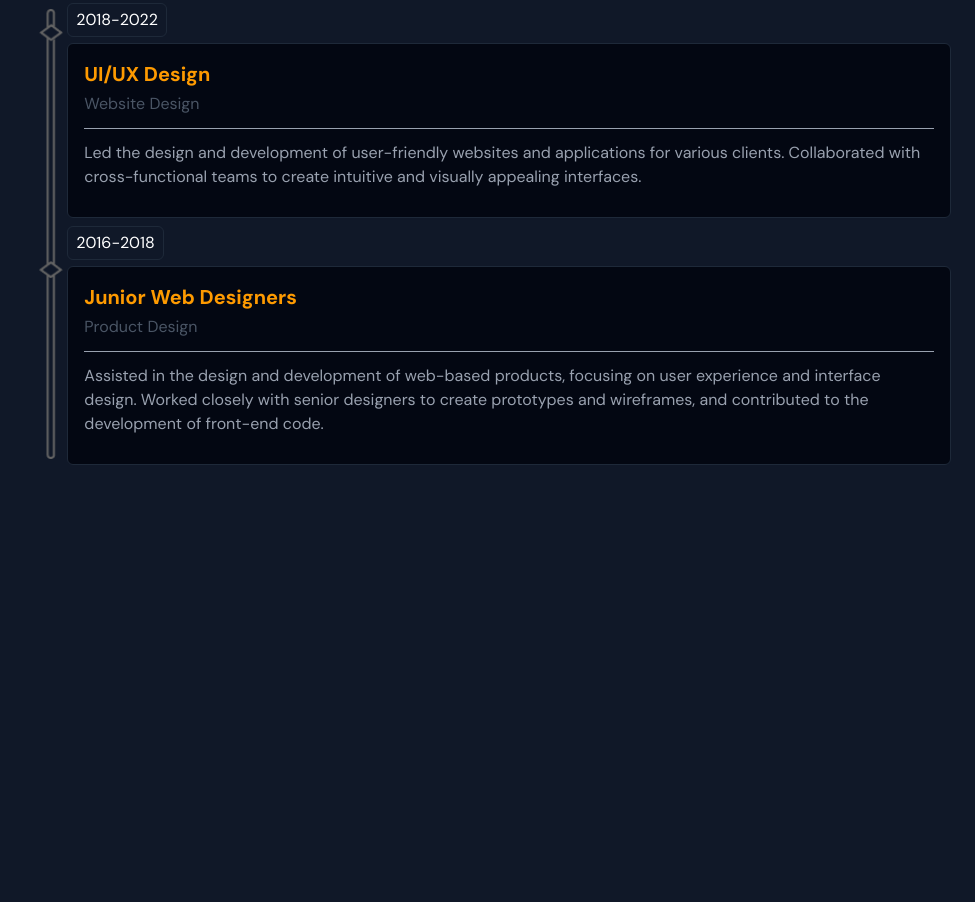
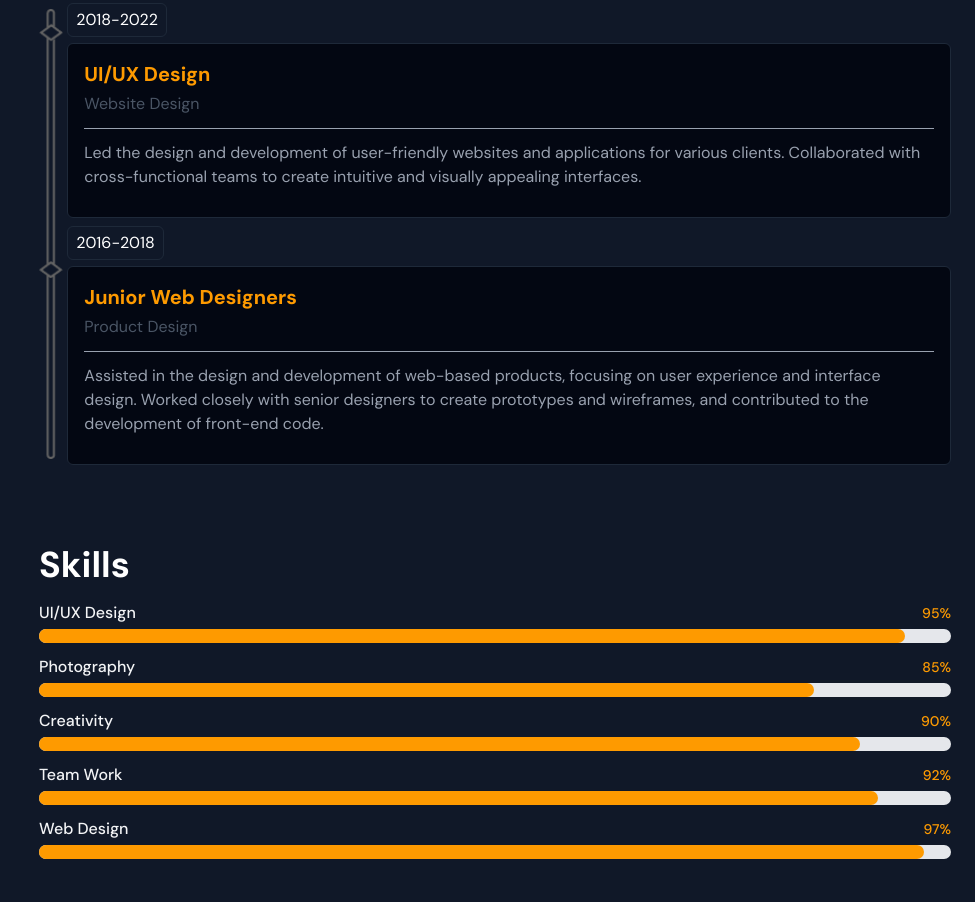
Before and after one commit to jubayerahmmad/portfolio-challenge, a website: page index.html in a window 1280 px wide. Shown: the part 1235-2137 px from the top of the page, without its empty margins (305-1280 px from the left). Drawn offline with Linux system fonts and the light colour scheme.

Commit message:
skills section done

```diff
--- a/index.html
+++ b/index.html
@@ -8,7 +8,7 @@
     <!-- CSS linking -->
     <link href="./src/output.css" rel="stylesheet" />
 
-    <!-- Fontaweome KIT -->
+    <!-- Fontawesome KIT -->
     <script
       src="https://kit.fontawesome.com/945603a62f.js"
       crossorigin="anonymous"
@@ -61,7 +61,7 @@
       </nav>
 
       <!-- banner -->
-      <section class="grid grid-cols-1 lg:grid-cols-8 bg-gray-900">
+      <section class="grid grid-cols-1 lg:grid-cols-8">
         <!-- profile/left-div -->
         <div
           class="flex items-center w-full justify-center lg:col-span-3 xl:col-span-2"
@@ -122,7 +122,7 @@
           class="flex items-center justify-between lg:col-span-5 xl:col-span-6 bg-gray-900 pt-8 pl-4 lg:pl-8"
         >
           <!-- Intro -->
-          <div class="space-y-6">
+          <div class="space-y-6 px-3">
             <h3 class="text-amber-500 font-bold uppercase">Introduction</h3>
             <h1 class="font-bold text-3xl md:text-4xl lg:text-6xl text-white">
               I'm a Creative Developer & UI/UX Design Expert
@@ -170,7 +170,7 @@
 
       <!-- Resume Section-->
 
-      <section class="grid grid-cols-1 lg:grid-cols-8 bg-gray-900">
+      <section class="grid grid-cols-1 lg:grid-cols-8">
         <div class="lg:col-span-2"></div>
         <!-- resume -->
         <div class="lg:col-span-6 p-6">
@@ -308,6 +308,92 @@
           </div>
         </div>
       </section>
+
+      <!-- Skills Section -->
+      <section class="grid grid-cols-1 lg:grid-cols-8">
+        <div class="lg:col-span-2"></div>
+        <!-- skilss -->
+        <div class="lg:col-span-6 p-6">
+          <h1 class="font-bold text-white text-2xl lg:text-4xl">Skills</h1>
+          <!-- progresss -->
+          <div class="space-y-3 py-4">
+            <div class="ui-progress">
+              <div class="flex items-center justify-between mb-1">
+                <span class="text-base font-medium text-gray-100"
+                  >UI/UX Design</span
+                >
+                <span class="text-sm font-medium text-amber-500">95%</span>
+              </div>
+              <div class="w-full bg-gray-200 rounded-full h-3.5">
+                <div
+                  class="bg-amber-500 h-3.5 rounded-full"
+                  style="width: 95%"
+                ></div>
+              </div>
+            </div>
+
+            <div class="photgraphy-progress">
+              <div class="flex items-center justify-between mb-1">
+                <span class="text-base font-medium text-gray-100"
+                  >Photography</span
+                >
+                <span class="text-sm font-medium text-amber-500">85%</span>
+              </div>
+              <div class="w-full bg-gray-200 rounded-full h-3.5">
+                <div
+                  class="bg-amber-500 h-3.5 rounded-full"
+                  style="width: 85%"
+                ></div>
+              </div>
+            </div>
+
+            <div class="creativity-progress">
+              <div class="flex items-center justify-between mb-1">
+                <span class="text-base font-medium text-gray-100"
+                  >Creativity</span
+                >
+                <span class="text-sm font-medium text-amber-500">90%</span>
+              </div>
+              <div class="w-full bg-gray-200 rounded-full h-3.5">
+                <div
+                  class="bg-amber-500 h-3.5 rounded-full"
+                  style="width: 90%"
+                ></div>
+              </div>
+            </div>
+
+            <div class="teamwork-progress">
+              <div class="flex items-center justify-between mb-1">
+                <span class="text-base font-medium text-gray-100"
+                  >Team Work</span
+                >
+                <span class="text-sm font-medium text-amber-500">92%</span>
+              </div>
+              <div class="w-full bg-gray-200 rounded-full h-3.5">
+                <div
+                  class="bg-amber-500 h-3.5 rounded-full"
+                  style="width: 92%"
+                ></div>
+              </div>
+            </div>
+
+            <div class="webdesign-progress">
+              <div class="flex items-center justify-between mb-1">
+                <span class="text-base font-medium text-gray-100"
+                  >Web Design</span
+                >
+                <span class="text-sm font-medium text-amber-500">97%</span>
+              </div>
+              <div class="w-full bg-gray-200 rounded-full h-3.5">
+                <div
+                  class="bg-amber-500 h-3.5 rounded-full"
+                  style="width: 97%"
+                ></div>
+              </div>
+            </div>
+          </div>
+        </div>
+      </section>
     </main>
   </body>
 </html>
```
Also changed, not shown: src/output.css.
